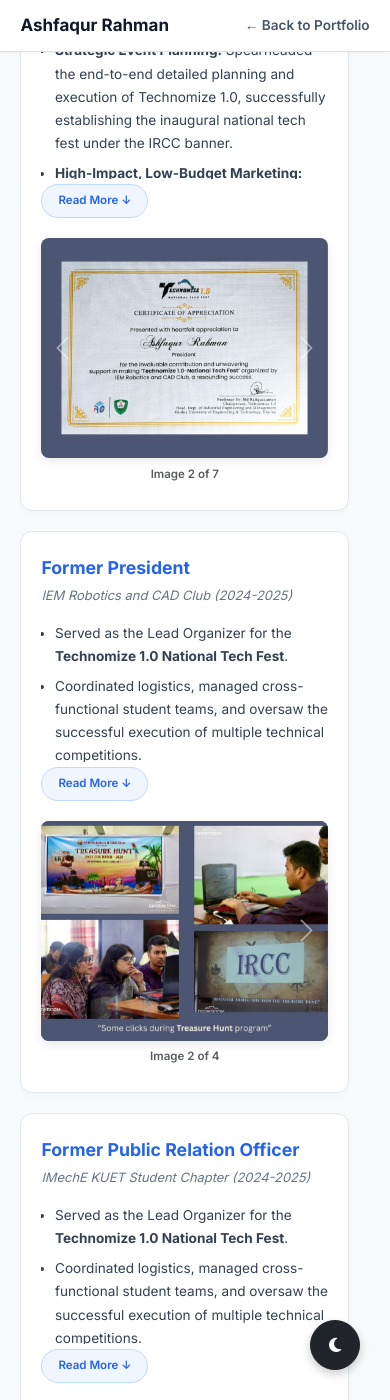
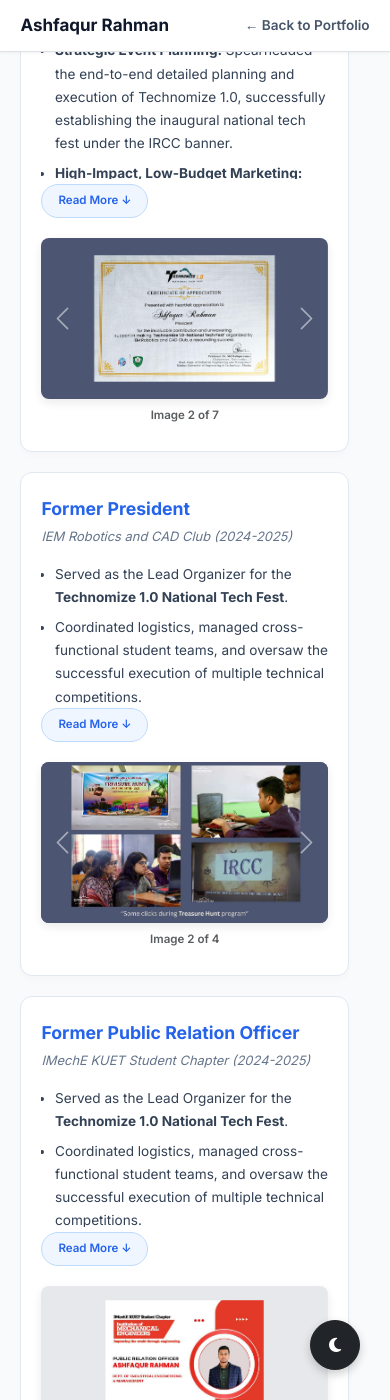
Before and after one commit to AshfaqurRahman99/AshfaqurRahman99.github.io, a Jekyll site: the page leadership1.html, which Jekyll copies as it is, in a window 390 px wide and 1400 px high, scrolled down 388 px. Built offline with Jekyll 4.4.1, drawn with Linux system fonts in a browser that asks for light colours.

Commit message:
Update leadership1.html

```diff
--- a/leadership1.html
+++ b/leadership1.html
@@ -106,7 +106,7 @@
 
         @media (max-width: 768px) {
             .carousel-item img {
-                height: 220px;
+                height: 100%;
             }
 
             .content-box {
```
